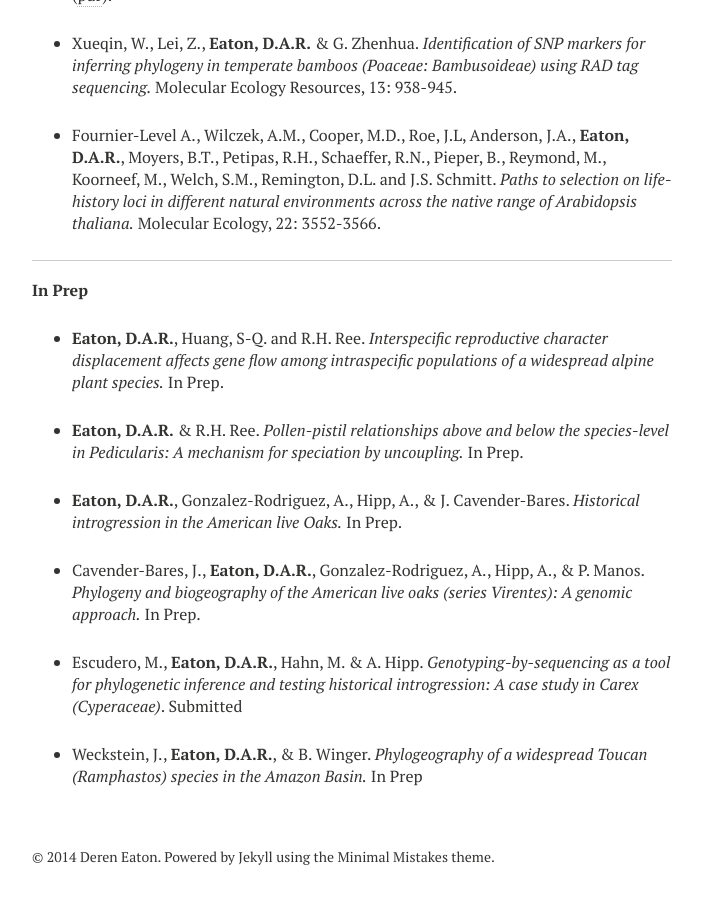
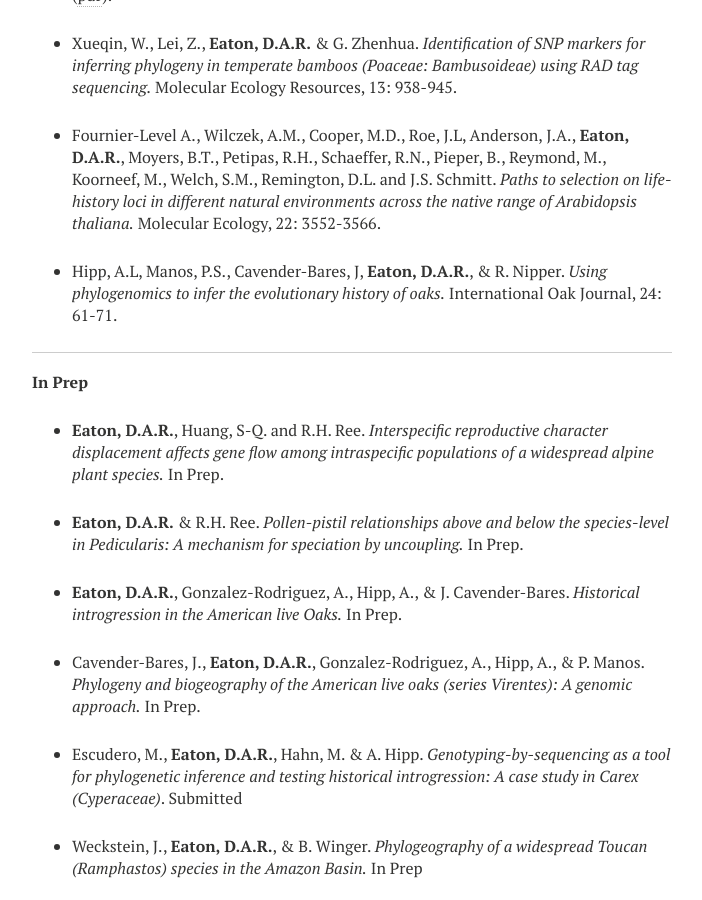
Before and after one commit to dereneaton/dereneaton.github.io, a Jekyll site: the page built from publications.md, in a window 1280 px wide and 900 px high, scrolled down 881 px. Shown: the whole window, without its empty margins (288-990 px from the left). Built offline with Jekyll 4.4.1, drawn with Linux system fonts in a browser that asks for light colours; Markdown is read by kramdown in place of the engine named in the settings.

Commit message:
added oak pub

```diff
--- a/publications.md
+++ b/publications.md
@@ -31,6 +31,8 @@ __2013__
 
 * Fournier-Level A., Wilczek, A.M., Cooper, M.D., Roe, J.L, Anderson, J.A., __Eaton, D.A.R.__, Moyers, B.T., Petipas, R.H., Schaeffer, R.N., Pieper, B., Reymond, M., Koorneef, M., Welch, S.M., Remington, D.L. and J.S. Schmitt. _Paths to selection on life-history loci in different natural environments across the native range of Arabidopsis thaliana._ Molecular Ecology, 22: 3552-3566.
 
+* Hipp, A.L, Manos, P.S., Cavender-Bares, J, __Eaton, D.A.R.__, & R. Nipper. _Using phylogenomics to infer the evolutionary history of oaks._ International Oak Journal, 24: 61-71.
+
 
 ---------------
 __In Prep__
```
